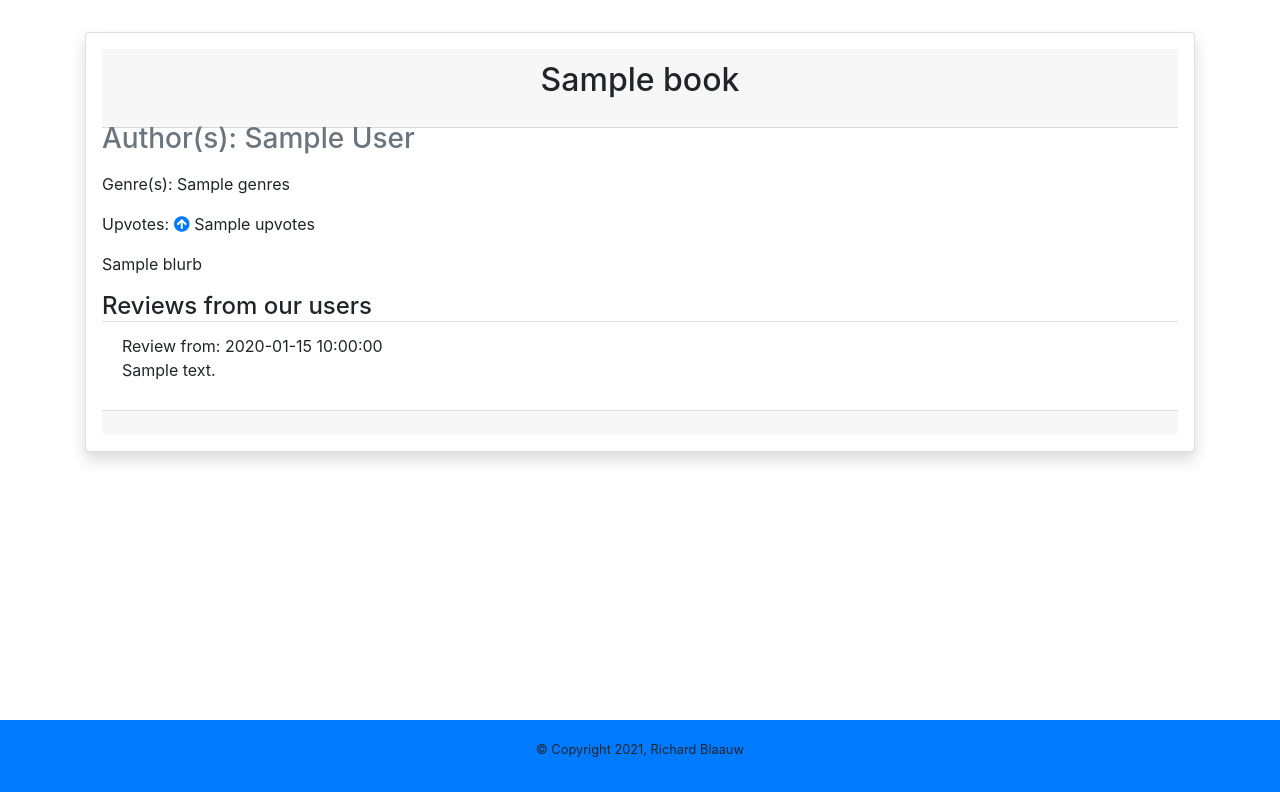
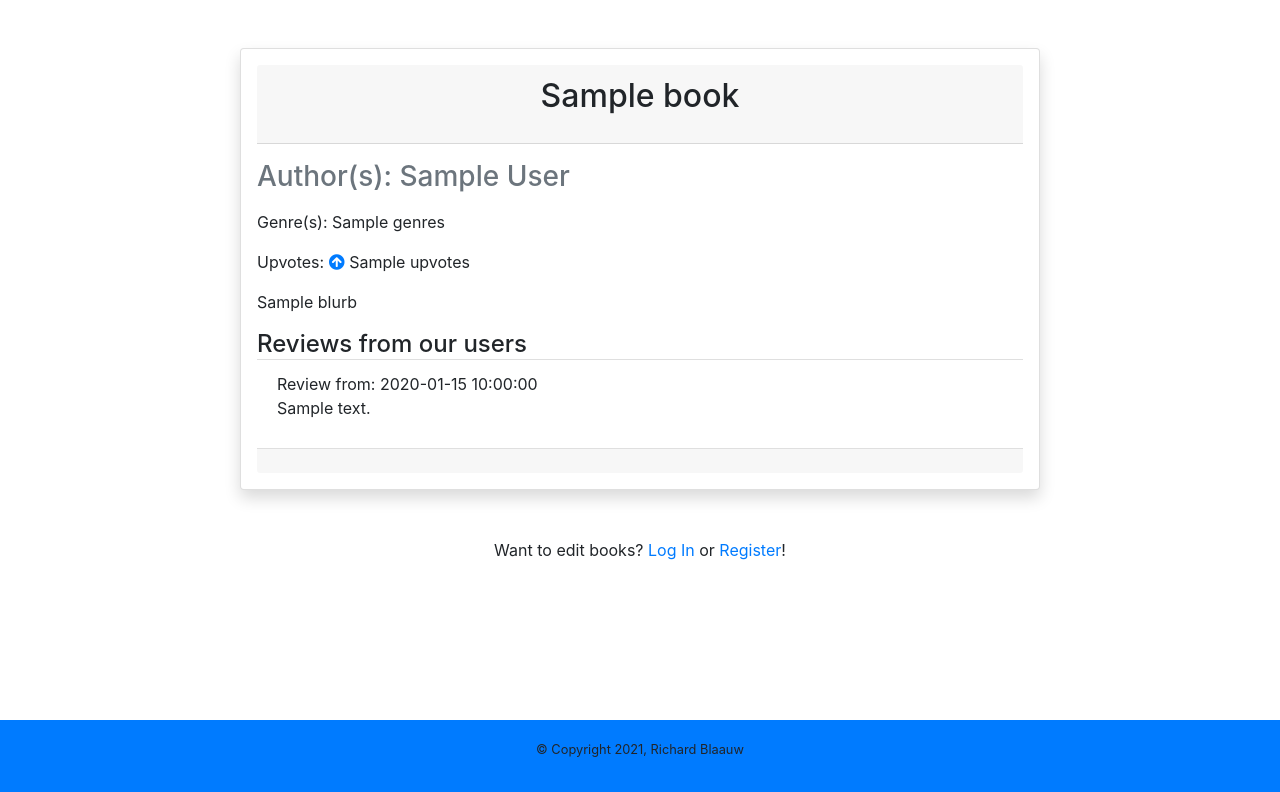
Before and after one commit to RicardoAzuul/code-institute-ms3-backend, a Flask app: template templates/book.html in a window 1280 px wide. Shown: the part 56-848 px from the top of the page. Run offline with Flask 2, Linux system fonts and the light colour scheme; the template is opened without the code that fills it: most values are stand-ins (such as "Sample title", 1, 10 or a date in 2020); some libraries are stand-ins or nearby versions.

Commit message:
Add custom CSS styles to book.html

```diff
--- a/static/css/style.css
+++ b/static/css/style.css
@@ -45,6 +45,14 @@ h3 {
   text-align: center;
 }
 
+/* book.html */
+#book-card-subtitle {
+  margin-bottom: 1rem;
+}
+#book-reviews {
+  text-align: center;
+}
+
 /* Medium devices (tablets, 768px and up) */
 @media (min-width: 768px) {
   main {
@@ -69,6 +77,18 @@ h3 {
   }
   .card-subtitle {
     margin-bottom: 1rem;
+  }
+  #book-card {
+    width: 30rem;
+  }
+  #book-card-subtitle {
+    margin-top: 1rem;
+  }
+  #book-reviews {
+    text-align: left;
+  }
+  #book-card-col {
+    margin-top: 1rem;
   }
 }
 
@@ -105,4 +125,7 @@ h3 {
   .card-img-top {
     height: 25vw;
   }
+  #book-card {
+    width: 50rem;
+  }
 }
--- a/templates/book.html
+++ b/templates/book.html
@@ -1,63 +1,130 @@
+<!-- TODO: Add CSS for this page -->
 {% extends "base.html" %} {% block content %}
-
+<div class="row">
+  <div class="col" id="book-card-col">
     <!-- card from Bootstrap (https://getbootstrap.com/docs/4.6/components/card/), customized for this site -->
-<div class="card shadow p-3 mb-5 bg-white rounded" id="book-card">
+    <div class="card mx-auto shadow p-3 mb-5 bg-white rounded" id="book-card">
       <div class="card-header">
         <h1 class="text-center">{{ book.title }}</h1>
       </div>
       <div class="card-body">
-    <h2 class="card-subtitle text-muted">Author(s): {{ book.authors }}</h2>
+        <h2 class="card-subtitle text-muted" id="book-card-subtitle">
+          Author(s): {{ book.authors }}
+        </h2>
         <p class="card-text">Genre(s): {{ book.genres }}</p>
         <!-- IMPROVE: Should only work for logged in users, and only once  -->
-    <p class="card-text">Upvotes: <a href="{{ url_for('upvote_book', book_id=book._id) }}"><i class="fas fa-arrow-circle-up"></i></a> {{ book.upvotes }}</p>
+        <p class="card-text">
+          Upvotes:
+          <a href="{{ url_for('upvote_book', book_id=book._id) }}"
+            ><i class="fas fa-arrow-circle-up"></i
+          ></a>
+          {{ book.upvotes }}
+        </p>
         <p class="card-text">{{ book.blurb }}</p>
         {% if book.addedByUser == "" %}
-    <p class="card-text">This book  has no owner!</p>
-    <a href="{{ url_for('adopt_book', book_id=book._id) }}" class="btn btn-success">Adopt Book?</a>
-    {% endif %}
-    {% if session.user == book.addedByUser %}
+        <p class="card-text">This book has no owner!</p>
+        <a
+          href="{{ url_for('adopt_book', book_id=book._id) }}"
+          class="btn btn-success"
+          >Adopt Book?</a
+        >
+        {% endif %} {% if session.user == book.addedByUser %}
         <!-- Modal button from https://getbootstrap.com/docs/4.6/components/modal/#examples -->
-    <button type="button" class="btn btn-danger" data-toggle="modal" data-target="#deleteBookModal">Delete Book</button>
-    <a href="{{ url_for('edit_book', book_id=book._id) }}" class="btn btn-success">Edit Book</a>
-    <a href="{{ url_for('new_review', book_id=book._id) }}" class="btn btn-primary">Review Book</a>
+        <button
+          type="button"
+          class="btn btn-danger"
+          data-toggle="modal"
+          data-target="#deleteBookModal"
+        >
+          Delete Book
+        </button>
+        <a
+          href="{{ url_for('edit_book', book_id=book._id) }}"
+          class="btn btn-success"
+          >Edit Book</a
+        >
+        <a
+          href="{{ url_for('new_review', book_id=book._id) }}"
+          class="btn btn-primary"
+          >Review Book</a
+        >
         {% elif session.user %}
-    <a href="{{ url_for('new_review', book_id=book._id) }}" class="btn btn-primary">Review Book</a>
+        <a
+          href="{{ url_for('new_review', book_id=book._id) }}"
+          class="btn btn-primary"
+          >Review Book</a
+        >
         {% endif %}
         <h3 class="card-text">Reviews from our users</h3>
       </div>
-  <ul class="list-group list-group-flush">
-    {% if review_documents|length > 0 %}
-      {% for review_document in review_documents %}
-        <li class="list-group-item">Review from: {{ review_document.addedByUser }} <p>{{ review_document.reviewtext }}</p></li>
-      {% endfor %}
-    {% else %}
+      <ul class="list-group list-group-flush" id="book-reviews">
+        {% if review_documents|length > 0 %} {% for review_document in
+        review_documents %}
+        <li class="list-group-item">
+          Review from: {{ review_document.addedByUser }}
+          <p>{{ review_document.reviewtext }}</p>
+        </li>
+        {% endfor %} {% else %}
+        <li class="list-group-item">
           There are no reviews for {{ book.title }} yet!
+        </li>
         {% endif %}
       </ul>
       <div class="card-footer">
         <div class="row">
-      <div class="col text-center">
-      </div>
+          <div class="col text-center"></div>
         </div>
       </div>
     </div>
 
+    {% if session.user %} {% else %}
+    <div class="text-center" id="call-to-interaction">
+      Want to edit books?
+      <a href="{{ url_for('login') }}">Log In</a> or
+      <a href="{{ url_for('register') }}">Register</a>!
+    </div>
+    {% endif %}
+  </div>
+</div>
+
 <!-- Modal from https://getbootstrap.com/docs/4.6/components/modal/#examples -->
-  <div class="modal fade" id="deleteBookModal" tabindex="-1" aria-labelledby="deleteBookModalLabel" aria-hidden="true">
+<div
+  class="modal fade"
+  id="deleteBookModal"
+  tabindex="-1"
+  aria-labelledby="deleteBookModalLabel"
+  aria-hidden="true"
+>
   <div class="modal-dialog">
     <div class="modal-content">
       <div class="modal-header">
         <h5 class="modal-title" id="deleteBookModalLabel">Delete Book?</h5>
-          <button type="button" class="close" data-dismiss="modal" aria-label="Close">
+        <button
+          type="button"
+          class="close"
+          data-dismiss="modal"
+          aria-label="Close"
+        >
           <span aria-hidden="true">&times;</span>
         </button>
       </div>
       <div class="modal-body">
-          Are you sure you want to delete this book? You will not be able to recover it.
+        Are you sure you want to delete this book? You will not be able to
+        recover it.
       </div>
       <div class="modal-footer">
-          <button type="button" class="btn btn-primary mr-auto" data-dismiss="modal">Cancel delete</button>
-          <a href="{{ url_for('delete_book', book_id=book._id) }}" class="btn btn-danger">Confirm delete</a>
+        <button
+          type="button"
+          class="btn btn-primary mr-auto"
+          data-dismiss="modal"
+        >
+          Cancel delete
+        </button>
+        <a
+          href="{{ url_for('delete_book', book_id=book._id) }}"
+          class="btn btn-danger"
+          >Confirm delete</a
+        >
       </div>
     </div>
   </div>
```
Also changed, not shown: tests/selenium_test.py (+1 -1 lines), README.md. Lines whose indentation alone changed are shown as unchanged.
